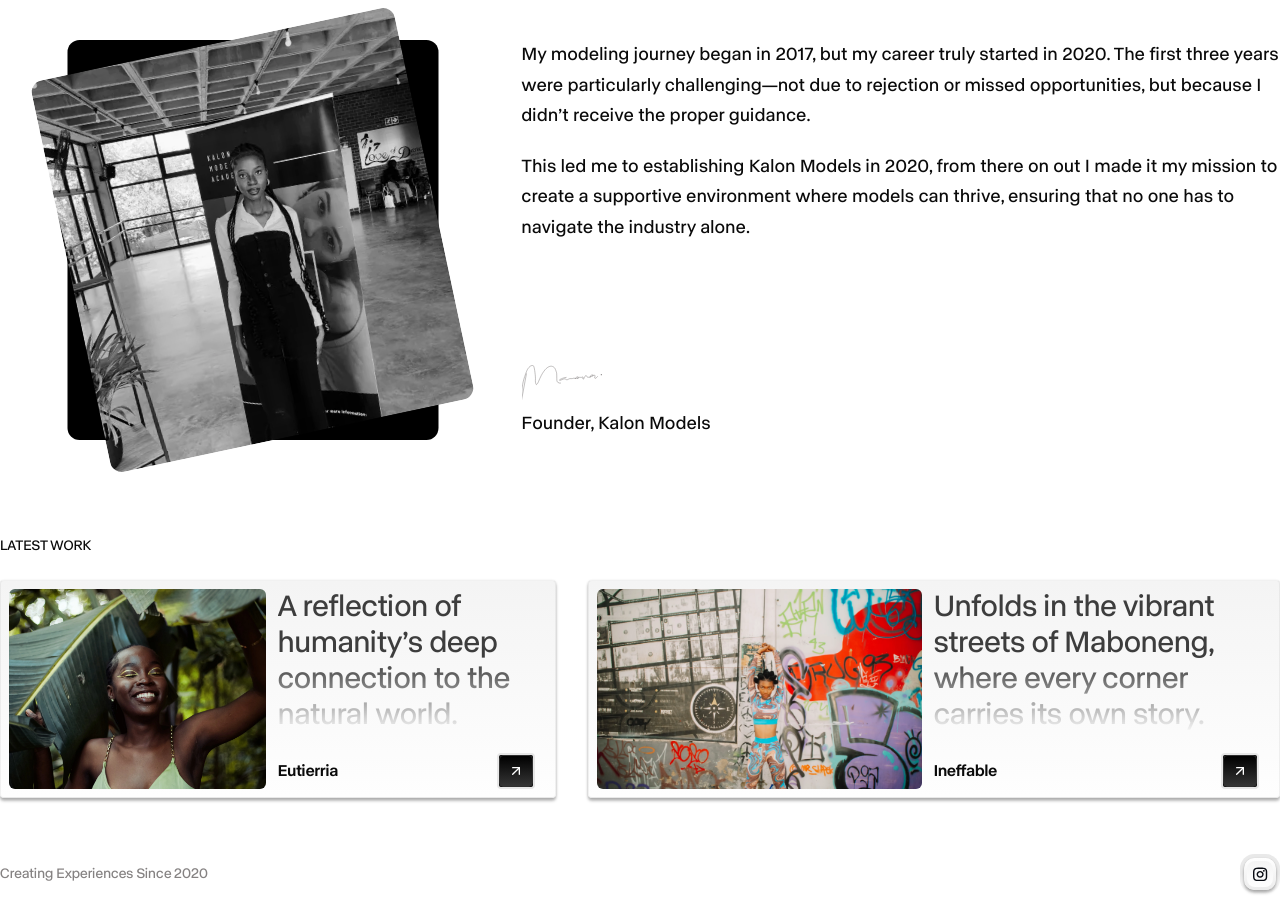
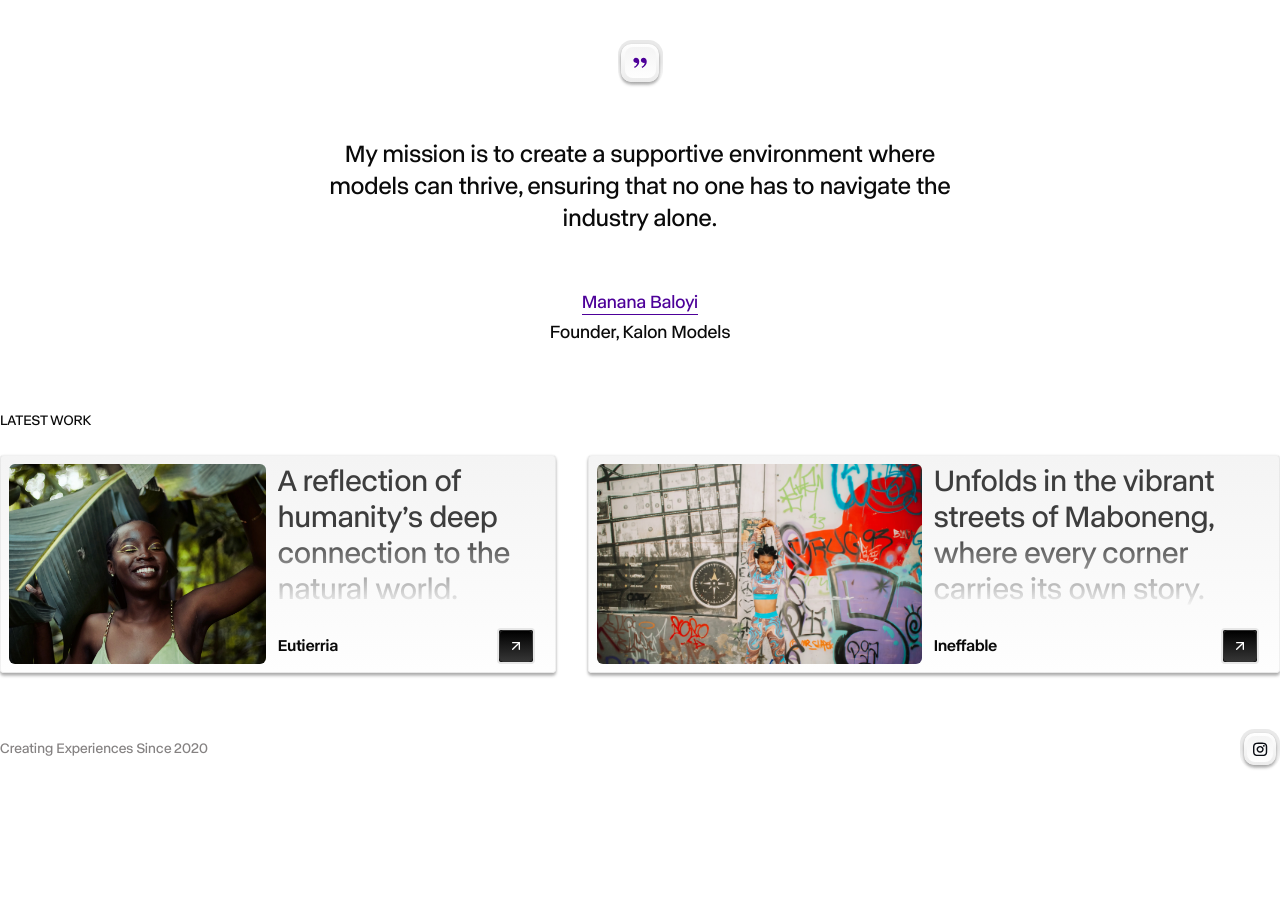
Before and after one commit to StefanoCodes/kalon-models-next, a Next.js app: page /about in a window 1280 px wide. Shown: the part 1960-2870 px from the top of the page. After the commit the page ends 2745 px from the top, so only its background shows below. Built offline with nearby package versions, Linux system fonts and the light colour scheme; a web font is replaced by a local one.

Commit message:
quotes section in the about page updated

```diff
--- a/src/app/about/_components/founder-content.tsx
+++ b/src/app/about/_components/founder-content.tsx
@@ -1,17 +1,19 @@
 import Image from "next/image";
 import content from "@/app/about/about.config";
+import SecondaryButton from "@/components/buttons/secondary-button";
+import DoubleQuotes from "../../../../public/double-quotes.svg";
 const { founder } = content;
-const {
-  founderImage,
-  founderSignature,
-  founderAbbreviation,
-  textNote1,
-  textNote2,
-} = founder;
-export default function FounderContent() {
-  return (
-    <div className="mb-8 flex h-full w-full flex-col gap-16 md:flex-row md:justify-between md:gap-4">
-      <div className="relative flex flex-1">
+
+// TEMP
+// const {
+//   founderImage,
+//   founderSignature,
+//   founderAbbreviation,
+//   textNote1,
+//   textNote2,
+// } = founder;
+{
+  /* <div className="relative flex flex-1">
         <div className="-z-1 absolute left-1/2 top-1/2 hidden h-full w-[371px] -translate-x-1/2 -translate-y-1/2 rounded-xl bg-black lg:block" />
         <Image
           src={founderImage}
@@ -20,10 +22,14 @@ export default function FounderContent() {
           height={1000}
           className="z-[1] aspect-square h-full w-full rounded-xl object-cover md:mx-auto md:max-w-[371px] lg:-rotate-12"
         />
-      </div>
+      </div> */
+}
 
-      {/* CONTENT */}
-      <div className="flex flex-[1.5] flex-col justify-between gap-8 xl:min-h-[400px]">
+{
+  /* CONTENT */
+}
+{
+  /* <div className="flex flex-[1.5] flex-col justify-between gap-8 xl:min-h-[400px]">
         <div className="flex flex-col gap-5">
           <p className="body-text">{textNote1}</p>
 
@@ -39,6 +45,34 @@ export default function FounderContent() {
           />
           <p className="body-text">{founderAbbreviation}</p>
         </div>
+      </div> */
+}
+
+export default function FounderContent() {
+  return (
+    <div className="flex h-full w-full flex-col items-center gap-[3.375rem]">
+      <SecondaryButton
+        containerStyles="h-[45px] w-[45px]"
+        subContainerSyles="h-[38px] w-[38px]"
+        childrenContainerStyles="h-[31px] w-[31px]"
+      >
+        <Image
+          width={20}
+          height={20}
+          src={DoubleQuotes}
+          alt="double quotes icon"
+        />
+      </SecondaryButton>
+      <p className="max-w-[44ch] text-center text-xl md:text-2xl">
+        My mission is to create a supportive environment where models can
+        thrive, ensuring that no one has to navigate the industry alone.
+      </p>
+      <div className="flex w-full flex-col items-center gap-1 text-center">
+        <div className="flex flex-col">
+          <p className="text-lg text-secondaryColor">Manana Baloyi</p>
+          <span className="-mt-[3px] h-[1px] w-full bg-secondaryColor" />
+        </div>
+        <span className="text-lg">Founder, Kalon Models</span>
       </div>
     </div>
   );
--- /dev/null
+++ b/src/components/buttons/secondary-button.tsx
@@ -0,0 +1,65 @@
+import { cn } from "@/lib/utils";
+import Link from "next/link";
+export default function SecondaryButton({
+  children = "Explore",
+  to,
+  containerStyles,
+  subContainerSyles,
+  childrenContainerStyles,
+}: {
+  children?: React.ReactNode;
+  to?: string;
+  containerStyles?: string;
+  subContainerSyles?: string;
+  childrenContainerStyles?: string;
+}) {
+  return to ? (
+    <Link
+      href={to}
+      target="_blank"
+      rel="noopener noreferrer"
+      aria-label="Instagram link to Kalon"
+      className="group"
+    >
+      <div className={cn("h-10 w-10", containerStyles)}>
+        <div className="flex h-full w-full items-center justify-center rounded-[14.47px] bg-gradient-to-b from-[#E9E9E9] via-[#E9E9E9] to-[#FFFFFF]">
+          <div
+            className={cn(
+              "instagram-container-card-shadow flex h-8 w-8 items-center justify-center bg-gradient-to-b from-[#ECECEC] to-[#FFFF]",
+              subContainerSyles,
+            )}
+          >
+            <div
+              className={cn(
+                "flex h-[26px] w-[26px] items-center justify-center rounded-lg bg-gradient-to-b from-[#F4F4F4] to-[#FEFEFE] group-hover:from-[#e9e9e9] group-hover:to-[#fefefe]",
+                childrenContainerStyles,
+              )}
+            >
+              {children}
+            </div>
+          </div>
+        </div>
+      </div>
+    </Link>
+  ) : (
+    <div className={cn("h-10 w-10", containerStyles)}>
+      <div className="flex h-full w-full items-center justify-center rounded-[14.47px] bg-gradient-to-b from-[#E9E9E9] via-[#E9E9E9] to-[#FFFFFF]">
+        <div
+          className={cn(
+            "instagram-container-card-shadow flex h-8 w-8 items-center justify-center bg-gradient-to-b from-[#ECECEC] to-[#FFFF]",
+            subContainerSyles,
+          )}
+        >
+          <div
+            className={cn(
+              "flex h-[26px] w-[26px] items-center justify-center rounded-lg bg-gradient-to-b from-[#F4F4F4] to-[#FEFEFE] group-hover:from-[#e9e9e9] group-hover:to-[#fefefe]",
+              childrenContainerStyles,
+            )}
+          >
+            {children}
+          </div>
+        </div>
+      </div>
+    </div>
+  );
+}
--- a/src/components/footer.tsx
+++ b/src/components/footer.tsx
@@ -1,12 +1,23 @@
-import InstagramIcon from "@/components/insta-icon";
+import SecondaryButton from "@/components/buttons/secondary-button";
 import FooterTextAnimation from "./footer-text-animation";
+import Image from "next/image";
+import { KALON_INSTAGRAM_URL } from "@/lib/constants";
+import Instagram from "../../public/instagram.svg";
+
 export default function Footer() {
   return (
     <footer className="bg-whiteColor">
       <div className="container flex items-center justify-between py-4 xl:px-0">
         <FooterTextAnimation />
 
-        <InstagramIcon />
+        <SecondaryButton to={KALON_INSTAGRAM_URL}>
+          <Image
+            width={20}
+            height={19}
+            src={Instagram}
+            alt="instagram social icon"
+          />
+        </SecondaryButton>
       </div>
     </footer>
   );
--- a/src/components/insta-icon.tsx
+++ /dev/null
@@ -1,31 +0,0 @@
-import Image from "next/image";
-import Instagram from "../../public/instagram.svg";
-import Link from "next/link";
-
-import { KALON_INSTAGRAM_URL } from "@/lib/constants";
-export default function InstagramIcon() {
-  return (
-    <Link
-      href={KALON_INSTAGRAM_URL}
-      target="_blank"
-      rel="noopener noreferrer"
-      aria-label="Instagram link to Kalon"
-      className="group"
-    >
-      <div className="h-10 w-10">
-        <div className="flex h-full w-full items-center justify-center rounded-[14.47px] bg-gradient-to-b from-[#E9E9E9] via-[#E9E9E9] to-[#FFFFFF]">
-          <div className="instagram-container-card-shadow flex h-8 w-8 items-center justify-center bg-gradient-to-b from-[#ECECEC] to-[#FFFF]">
-            <div className="flex h-[26px] w-[26px] items-center justify-center rounded-lg bg-gradient-to-b from-[#F4F4F4] to-[#FEFEFE] group-hover:from-[#e9e9e9] group-hover:to-[#fefefe]">
-              <Image
-                width={20}
-                height={19}
-                src={Instagram}
-                alt="instagram social icon"
-              />
-            </div>
-          </div>
-        </div>
-      </div>
-    </Link>
-  );
-}
```
Also changed, not shown: public/double-quotes.svg (added).
